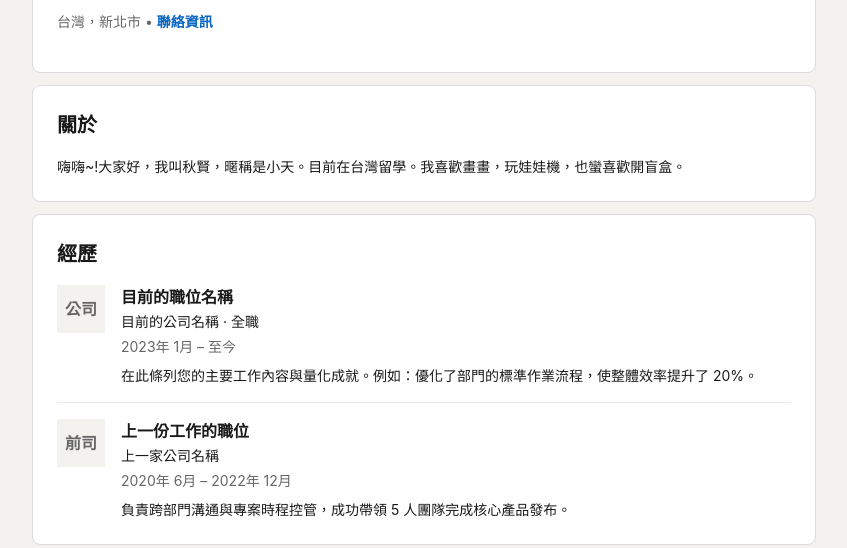
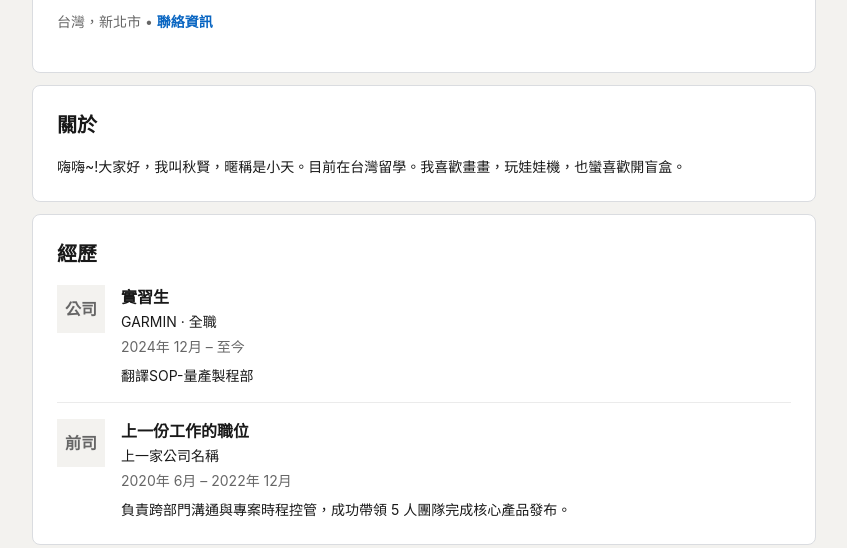
Before and after one commit to nuynheni-stack/h, a plain HTML site: page index.html in a window 1280 px wide. Shown: the part 352-900 px from the top of the page, without its empty margins (216-1063 px from the left). Drawn offline with Linux system fonts and the light colour scheme.

Commit message:
Update index.html

```diff
--- a/index.html
+++ b/index.html
@@ -185,10 +185,10 @@
             <div class="list-item">
                 <div class="logo-placeholder">公司</div>
                 <div class="item-details">
-                    <h3>目前的職位名稱</h3>
-                    <p class="company">目前的公司名稱 · 全職</p>
-                    <p class="date">2023年 1月 – 至今</p>
-                    <p class="description">在此條列您的主要工作內容與量化成就。例如：優化了部門的標準作業流程，使整體效率提升了 20%。</p>
+                    <h3>實習生</h3>
+                    <p class="company">GARMIN · 全職</p>
+                    <p class="date">2024年 12月 – 至今</p>
+                    <p class="description">翻譯SOP-量產製程部</p>
                 </div>
             </div>
 
```
